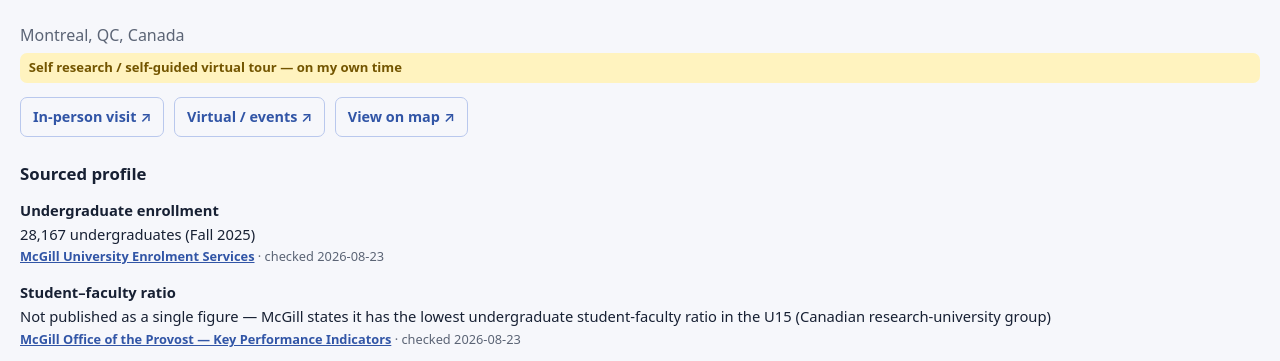
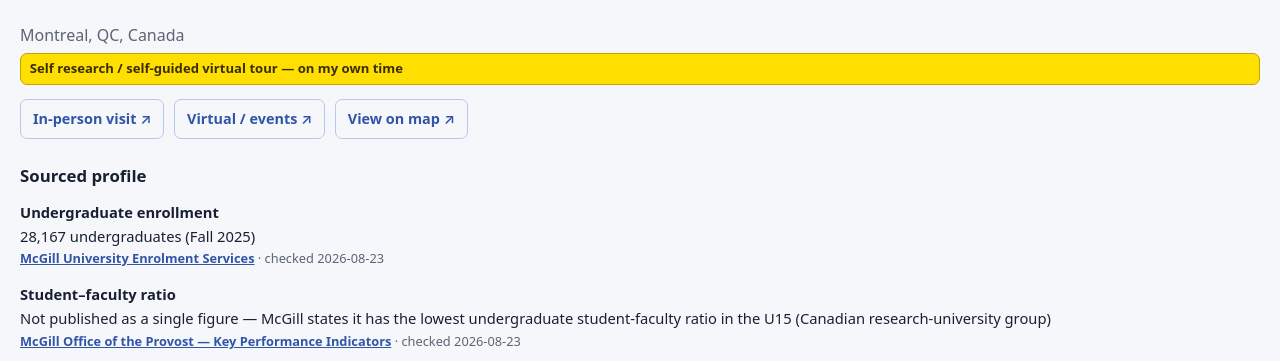
Before and after one commit to gryffindorhammer/sjg-college-prep, a website: page schools/mcgill-university.html in a window 1280 px wide. Shown: the part 372-733 px from the top of the page. Drawn offline with Linux system fonts and the light colour scheme.

Commit message:
Make self-guided labels bright yellow

```diff
--- a/assets/style.css
+++ b/assets/style.css
@@ -1,4 +1,4 @@
-:root { --ink:#172033; --muted:#5b6475; --paper:#f6f7fb; --card:#fff; --accent:#3155a6; --line:#dde2ee; --known:#e7f4ea; --known-ink:#1f6a38; --completed:#e6f0ff; --completed-ink:#1d4e89; --self-guided:#fff3bf; --self-guided-ink:#735500; }
+:root { --ink:#172033; --muted:#5b6475; --paper:#f6f7fb; --card:#fff; --accent:#3155a6; --line:#dde2ee; --known:#e7f4ea; --known-ink:#1f6a38; --completed:#e6f0ff; --completed-ink:#1d4e89; --self-guided:#ffdf00; --self-guided-ink:#3a2e00; }
 * { box-sizing:border-box; }
 body { margin:0; background:var(--paper); color:var(--ink); font:16px/1.5 system-ui,-apple-system,BlinkMacSystemFont,"Segoe UI",sans-serif; }
 header { background:linear-gradient(125deg,#172b61,#3155a6); color:white; padding:2.5rem 1.25rem; }
@@ -48,7 +48,7 @@ table.schools td.name a:hover { text-decoration:underline; }
 table.schools td.schedule .pill { white-space:normal; }
 .pill.date { background:var(--known); color:var(--known-ink); font-weight:650; }
 .pill.completed { background:var(--completed); color:var(--completed-ink); font-weight:650; }
-.pill.self-guided { background:var(--self-guided); color:var(--self-guided-ink); font-weight:650; }
+.pill.self-guided { background:var(--self-guided); color:var(--self-guided-ink); border:1px solid #bfa500; font-weight:700; }
 .pill.calendar { background:#f0f3fa; color:#384864; }
 .completion-note { margin-top:.25rem; color:var(--muted); font-size:.78rem; }
 .links-cell { display:flex; gap:.4rem; flex-wrap:wrap; }
```
